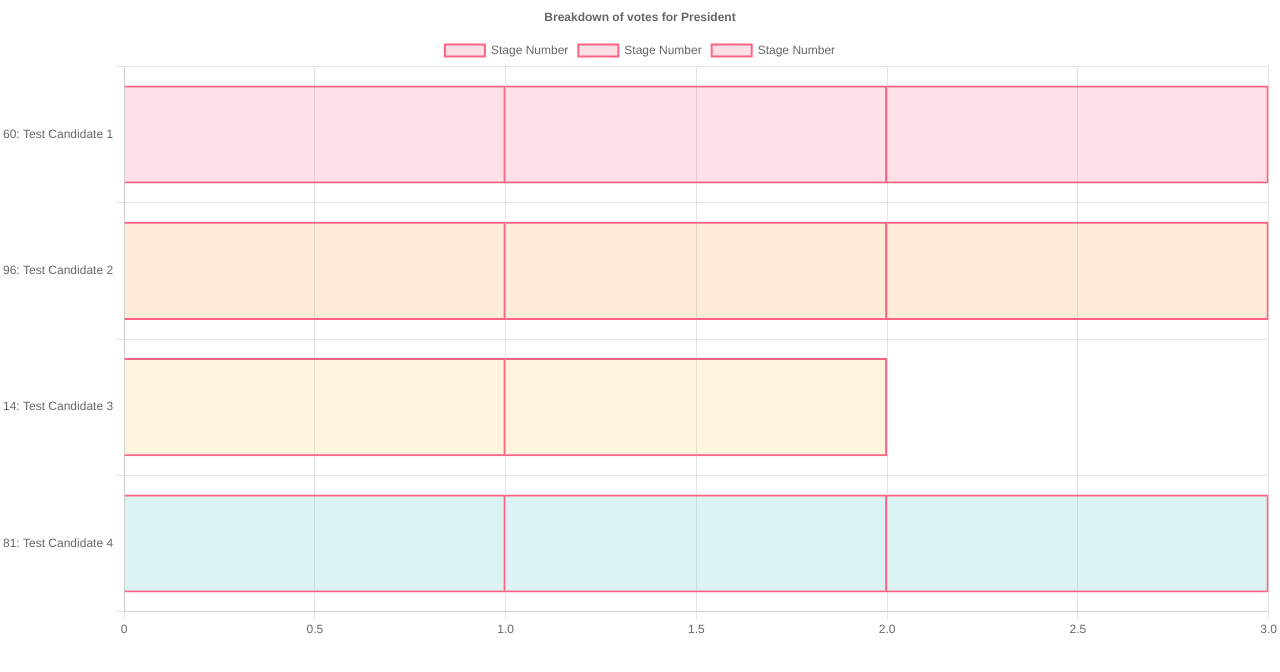
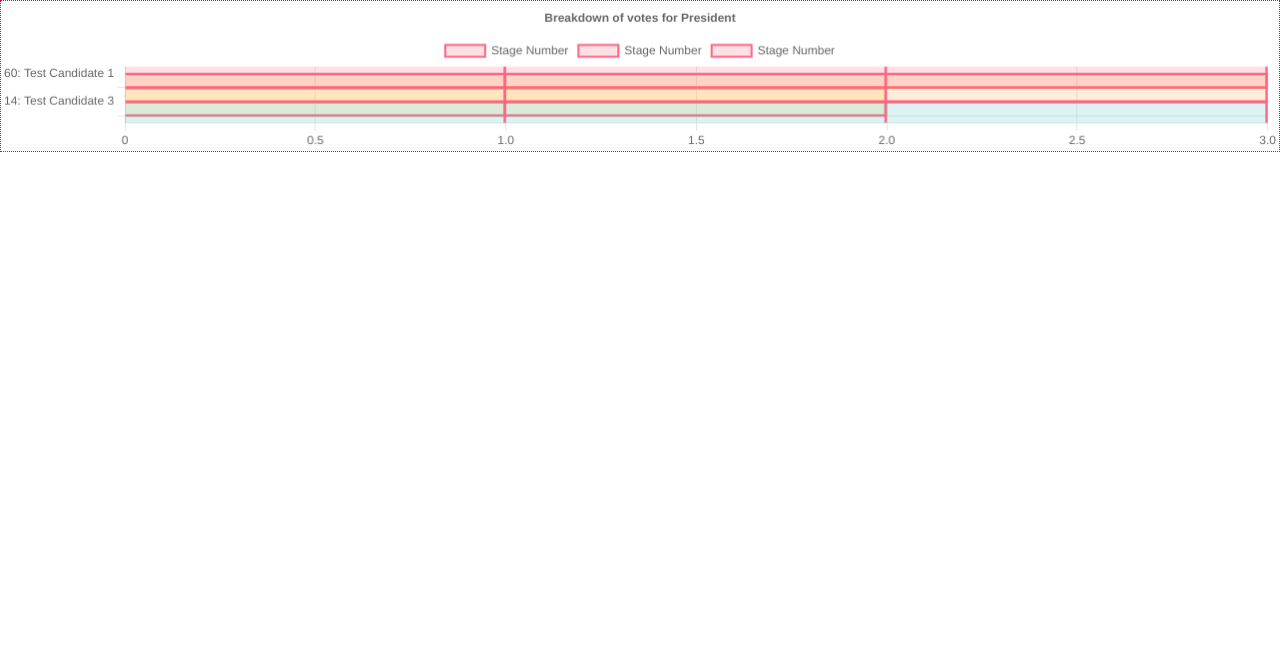
Before and after one commit to KCLSU/elections-breakdowns, a React (Create React App) app: page / in a window 1280 px wide. Shown: the top 672 px of the page. Built offline with nearby package versions, Linux system fonts and the light colour scheme.

Commit message:
add wrapper

```diff
--- a/src/App.css
+++ b/src/App.css
@@ -32,7 +32,26 @@
   from {
     transform: rotate(0deg);
   }
+
   to {
     transform: rotate(360deg);
   }
 }
+
+/* body {
+  background: #1D1F20;
+  padding: 16px;
+} */
+
+canvas {
+  border: 1px dotted red;
+  min-height: 150px;
+  ;
+}
+
+/* .chart-container {
+  position: relative;
+  margin: auto;
+  height: auto;
+  width: 100%;
+} */
--- a/src/App.tsx
+++ b/src/App.tsx
@@ -28,8 +28,10 @@ function App() {
 
   return (
     <div className="App">
-      {/* <CountChart stages={stages} candidates={candidates} /> */}
-      <CountChart />
+      <div className="chart-container">
+        {/* <CountChart stages={stages} candidates={candidates} /> */}
+        <CountChart />
+      </div>
     </div>
   );
 }
--- a/src/Chart.tsx
+++ b/src/Chart.tsx
@@ -121,8 +121,10 @@ export const options = {
   elements: {
     bar: {
       borderWidth: 2,
+      barThickness: 'flex',
     },
   },
+  maintainAspectRatio: false,
   responsive: true,
   plugins: {
     title: {
@@ -300,6 +302,10 @@ const CountChart: React.FC = () => {
         axis: 'y',
         data: stageData,
         borderColor: 'rgb(255, 99, 132)',
+        barPercentage: 1,
+        barThickness: 30,
+        //maxBarThickness: 50,
+        //minBarLength: 30,
         backgroundColor: [
           'rgba(255, 99, 132, 0.2)',
           'rgba(255, 159, 64, 0.2)',
```
